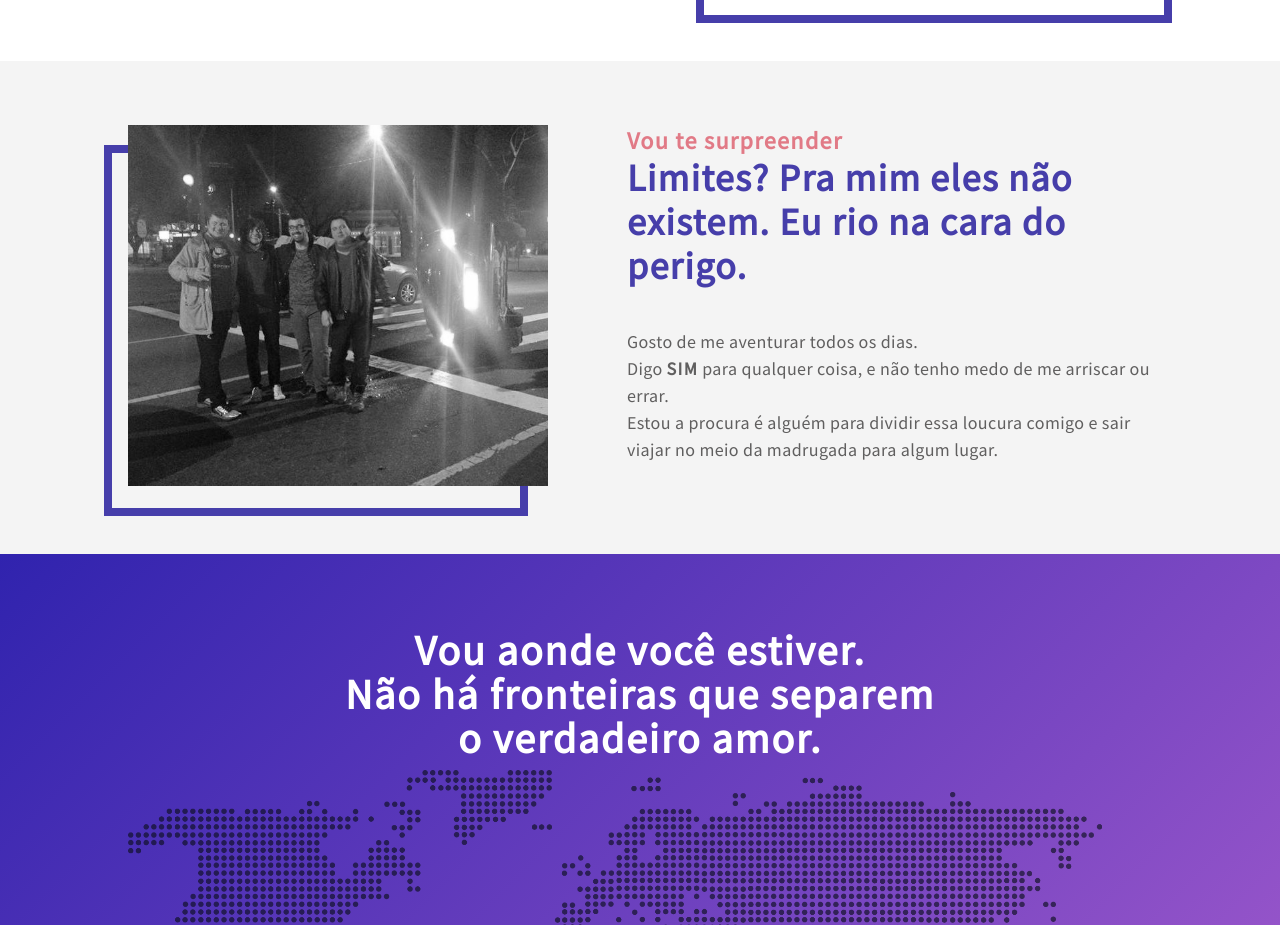
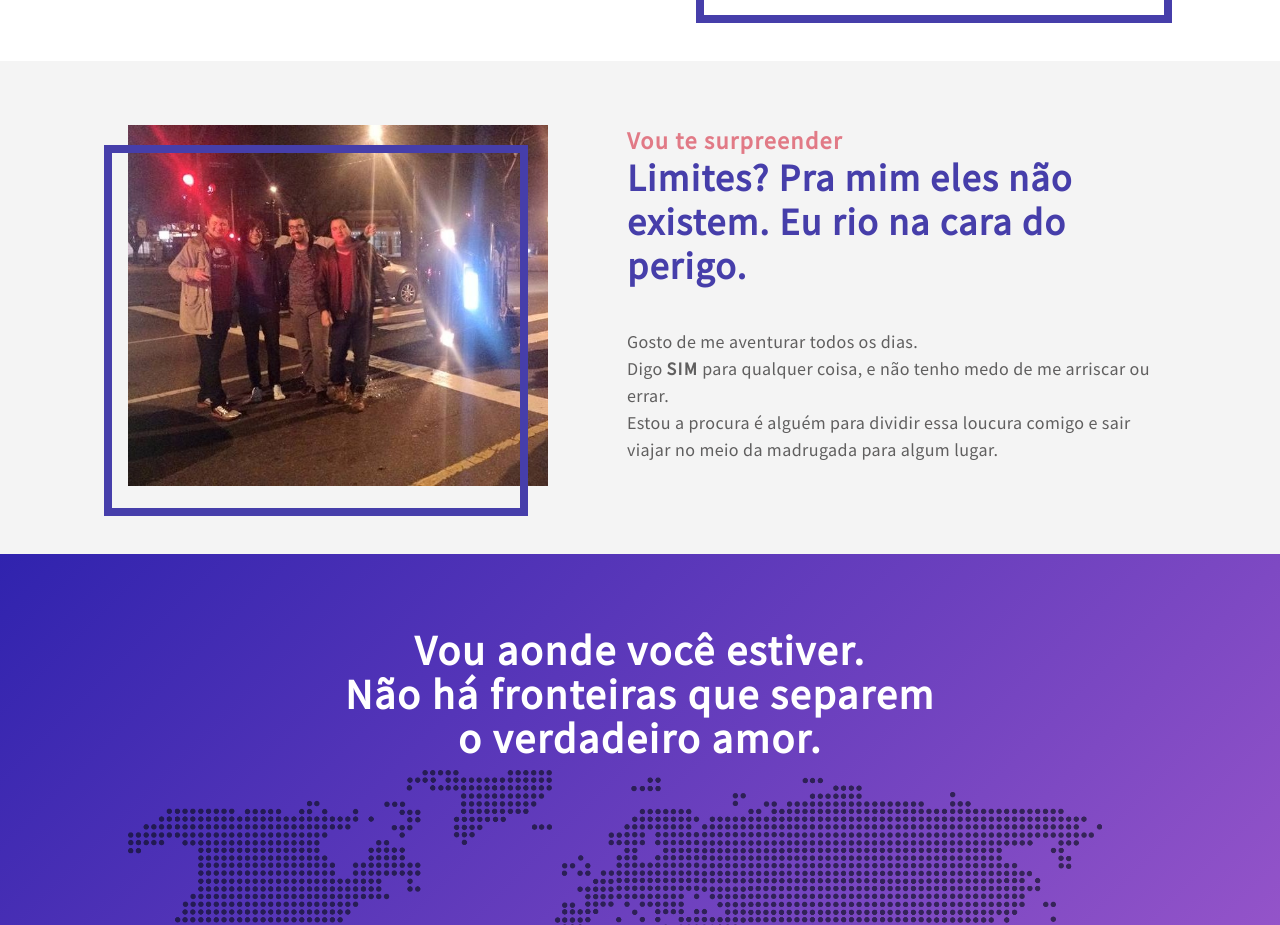
Before and after one commit to leo1994/quero-ser-seu-amor, a plain HTML site: page index.html in a window 1280 px wide. Shown: the part 1202-2127 px from the top of the page. Drawn offline with Linux system fonts and the light colour scheme.

Commit message:
remove grey

```diff
--- a/assets/css/main.css
+++ b/assets/css/main.css
@@ -116,8 +116,6 @@ h2.subtitle {
 #section2 .item3 img {
   width: 100%;
   max-width: 500px;
-  -webkit-filter: grayscale(100%); /* Safari 6.0 - 9.0 */
-  filter: grayscale(100%);
 }
 
 #section2 .item2 .border-img {
```
